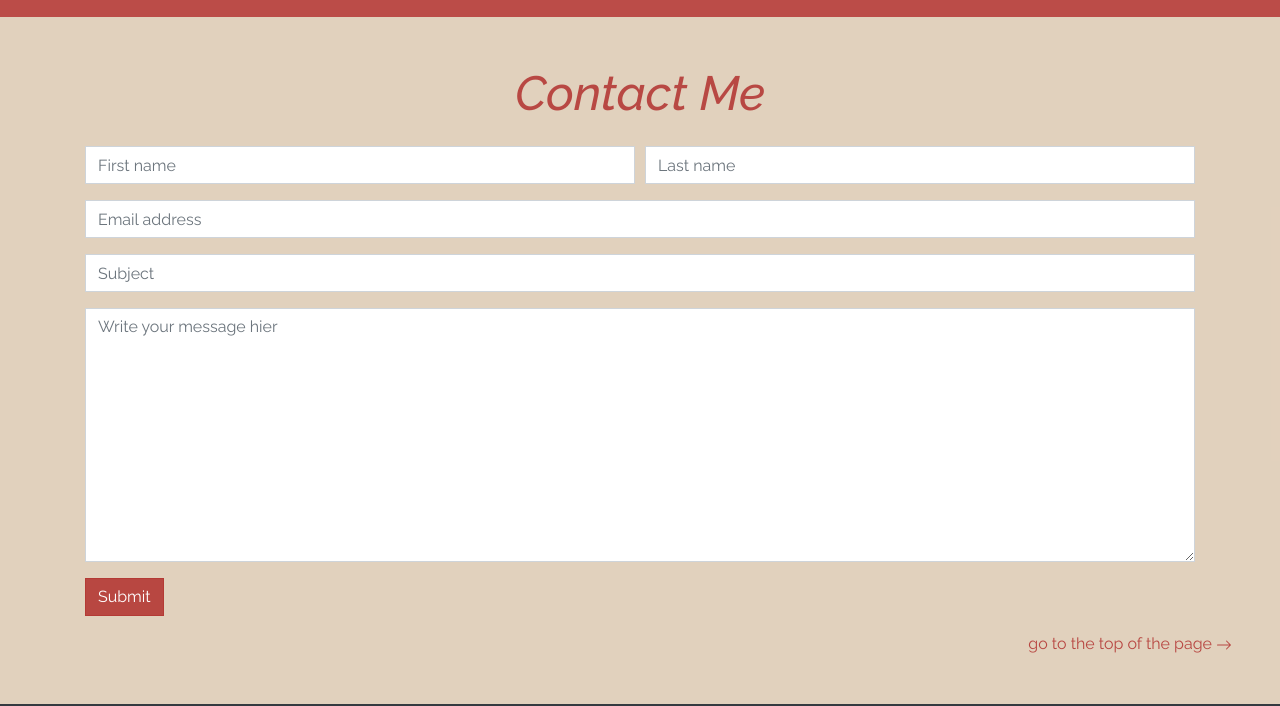
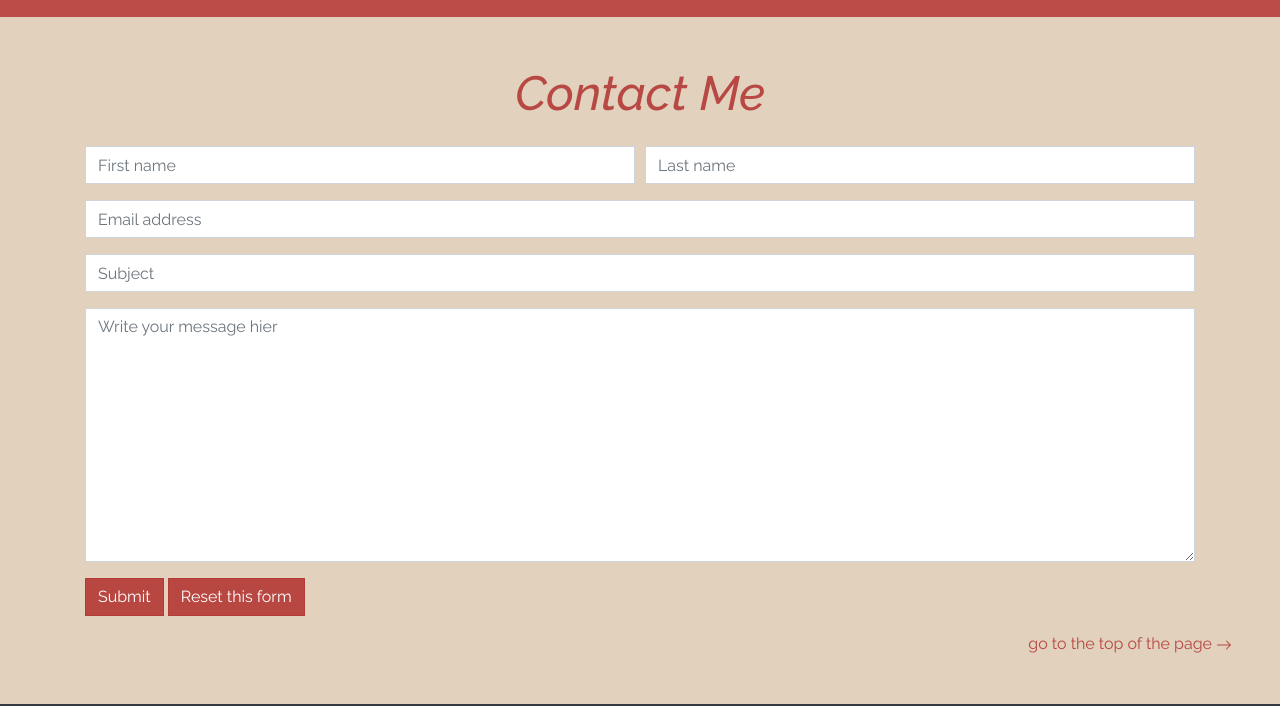
Before and after one commit to habidbesp/portfolio.github.io, a website: page src/index.html in a window 1280 px wide. Shown: the part 2588-3294 px from the top of the page. Drawn offline with nearby package versions, Linux system fonts and the light colour scheme.

Commit message:
reset button added to form in index.html

```diff
--- a/src/index.html
+++ b/src/index.html
@@ -284,6 +284,8 @@
                 </div>
 
                 <button type="submit" class="btn btn-primary">Submit</button>
+
+                <button type="reset" class="btn btn-primary">Reset this form</button>
               </form>
 
               <!-- form ends -->
```
